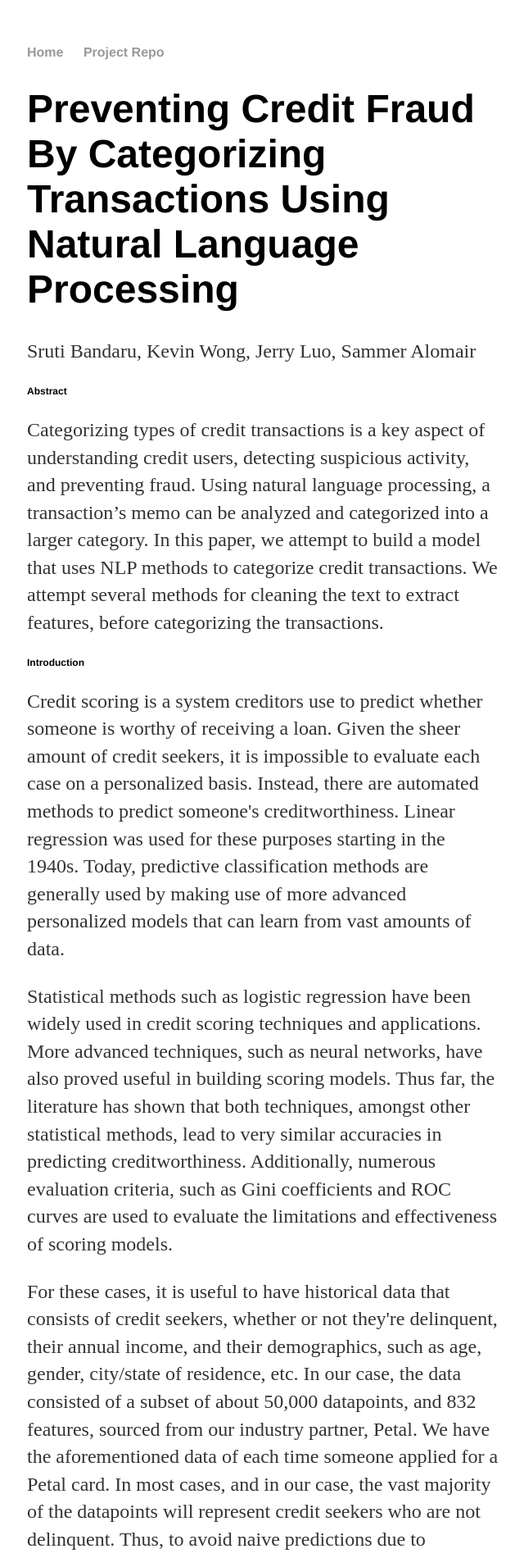
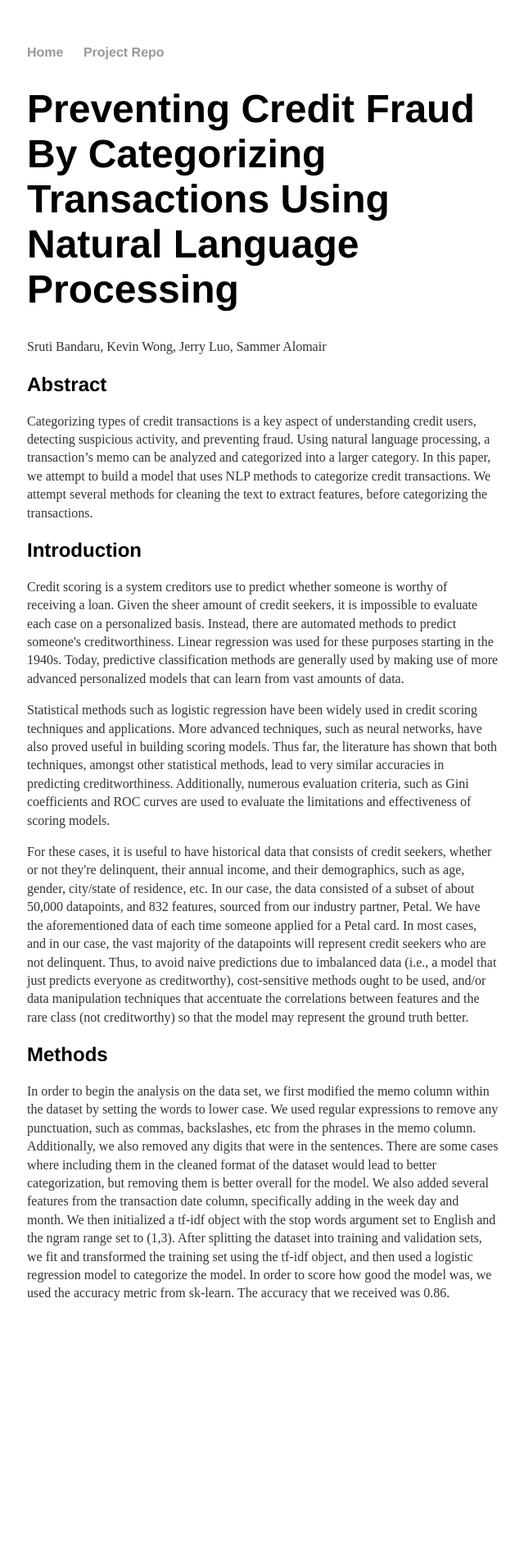
Before and after one commit to kkw002/kkw002.github.io, a Jekyll site: the page built from index.html, in a window 1280 px wide. Shown: the top 1900 px of the page at 82% size, without its empty margins (319-959 px from the left). Built offline with Jekyll 4.4.1, drawn with Linux system fonts in a browser that asks for light colours; after the commit the page ends 1644 px from its top, so only the background shows below that.

Commit message:
Update main.css

```diff
--- a/css/main.css
+++ b/css/main.css
@@ -24,11 +24,11 @@ h1 {
     font-family:'Helvetica', 'Arial', 'Sans-Serif';
 }
 h2{
-    font-size: .75em;
+    font-size: 1.5em;
     font-family:'Helvetica', 'Arial', 'Sans-Serif';
 }
 p {
-    font-size: 1.5em;
+    font-size: 1em;
     line-height: 1.4em;
     color: #333;
 }
```
